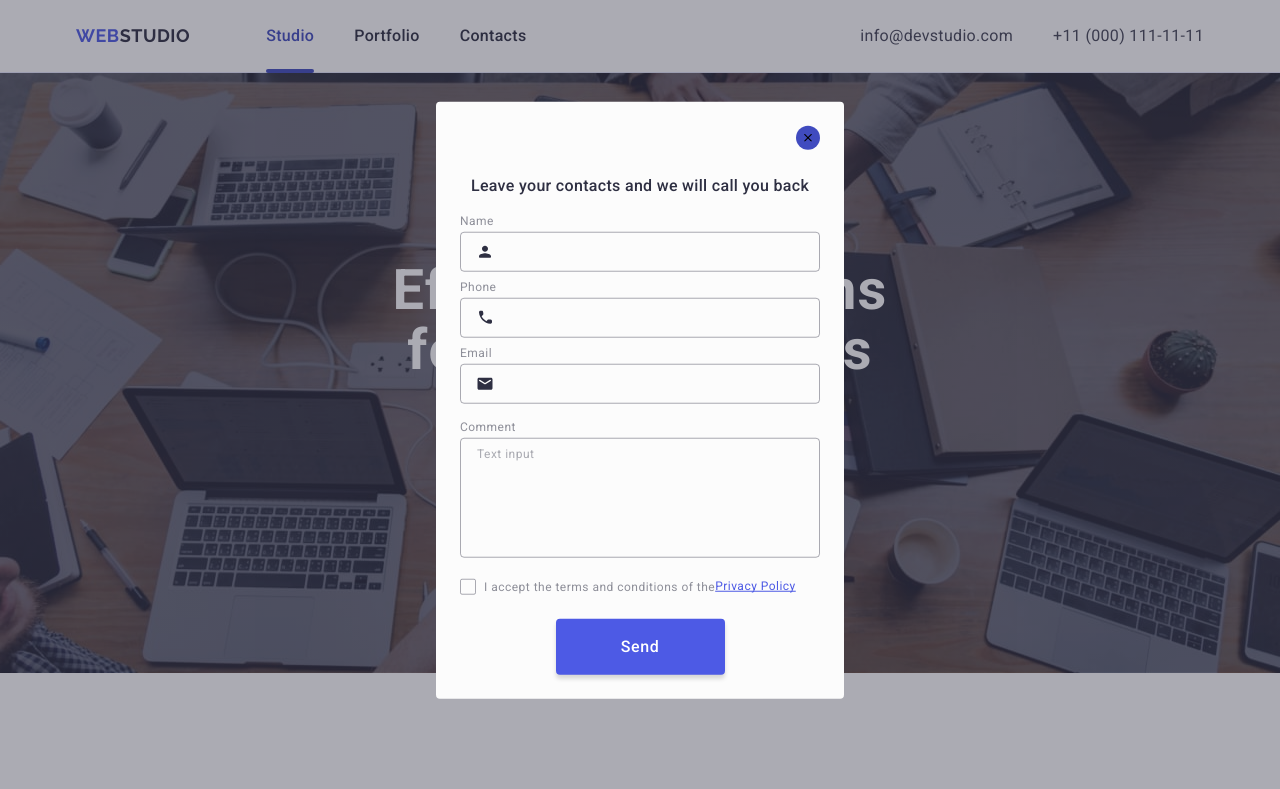
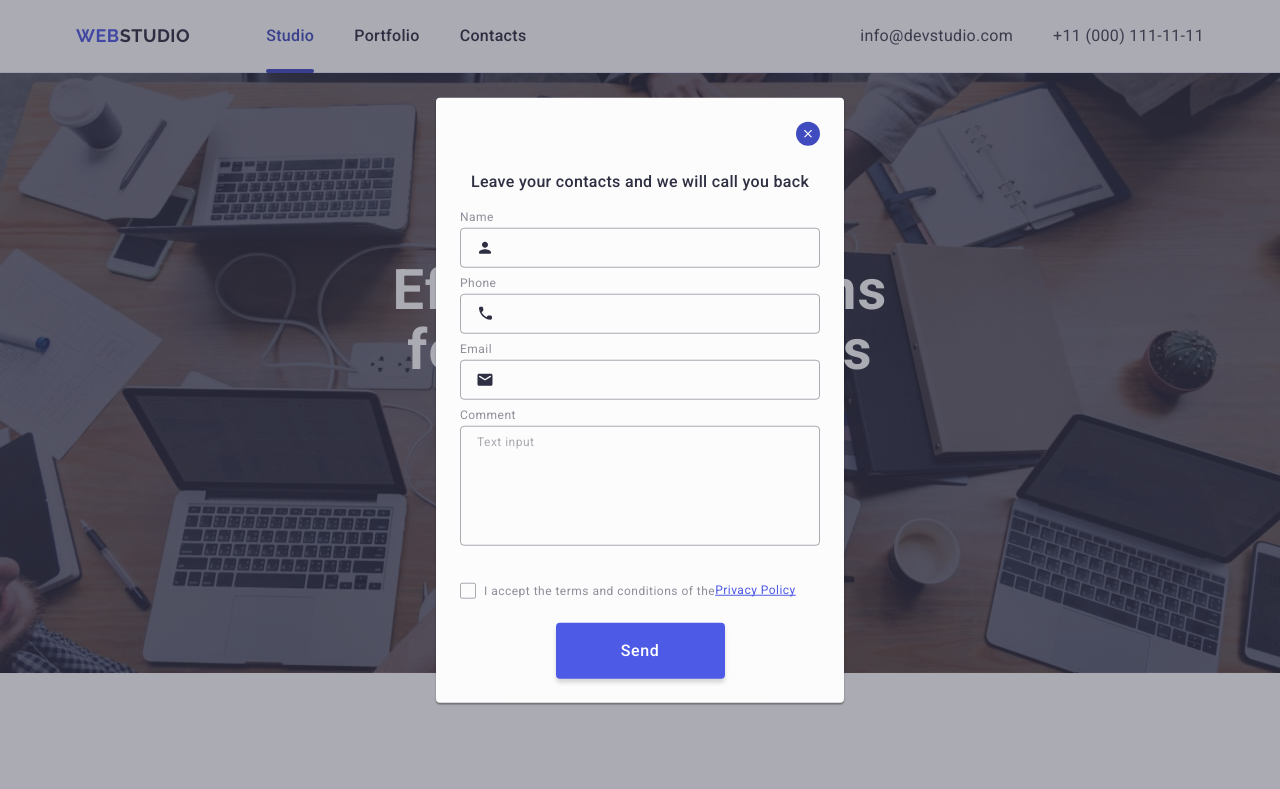
Before and after one commit to Hanna-Pryymak/goit-markup-hw-05, a plain HTML site: page index.html in a window 1280 px wide. Both pictures are taken after a click on the button 808 px from the left and 137 px from the top of the page. Shown: the top 789 px of the page. Drawn offline with nearby package versions, Linux system fonts and the light colour scheme.

Commit message:
add modal-4

```diff
--- a/css/style.css
+++ b/css/style.css
@@ -675,8 +675,8 @@ button {
   left: 50%;
   transform: translate(-50%, -50%);
   padding: 72px 24px 24px 24px;
-  box-shadow: зі значенням 0px 1px 1px rgba(0, 0, 0, 0.14),
-    0px 1px 3px rgba(0, 0, 0, 0.12), 0px 2px 1px rgba(0, 0, 0, 0.2);
+  box-shadow: 0px 1px 1px rgba(0, 0, 0, 0.14), 0px 1px 3px rgba(0, 0, 0, 0.12),
+    0px 2px 1px rgba(0, 0, 0, 0.2);
   transition: transform 250ms cubic-bezier(0.4, 0, 0.2, 1);
 }
 
@@ -700,11 +700,13 @@ button {
 .modal-close:hover {
   background-color: #404bbf;
   border: none;
+  fill: #ffffff;
 }
 
 .modal-close:focus {
   background-color: #404bbf;
   border: none;
+  fill: #ffffff;
 }
 
 .modal-icon-close {
@@ -783,7 +785,7 @@ button {
   fill: #4d5ae5;
 }
 
-.modal-icon:focus {
+.modal-icon:focus-within {
   fill: #4d5ae5;
 }
 
@@ -864,6 +866,9 @@ button {
 }
 
 .modal-check-item {
+  display: inline-flex;
+  align-items: center;
+  justify-content: center;
   width: 16px;
   height: 16px;
   border-radius: 2px;
@@ -871,9 +876,6 @@ button {
   transition: background-color 250ms cubic-bezier(0.4, 0, 0.2, 1),
     border 250ms cubic-bezier(0.4, 0, 0.2, 1),
     fill 250ms cubic-bezier(0.4, 0, 0.2, 1);
-  display: inline-flex;
-  align-items: center;
-  justify-content: center;
   fill: transparent;
   margin-right: 8px;
 }
@@ -885,8 +887,8 @@ button {
 }
 
 .check-icon {
-  width: 16px;
-  height: 16px;
+  width: 10px;
+  height: 8px;
 }
 
 .modal-check-text {
--- a/index.html
+++ b/index.html
@@ -547,8 +547,7 @@
               </svg>
             </div>
           </div>
-          <div>
-            <div class="modal-field-comment"></div>
+          <div class="modal-field-comment">
             <label for="user-comment" class="modal-label">Comment</label>
             <textarea
               name="user-comment"
```
